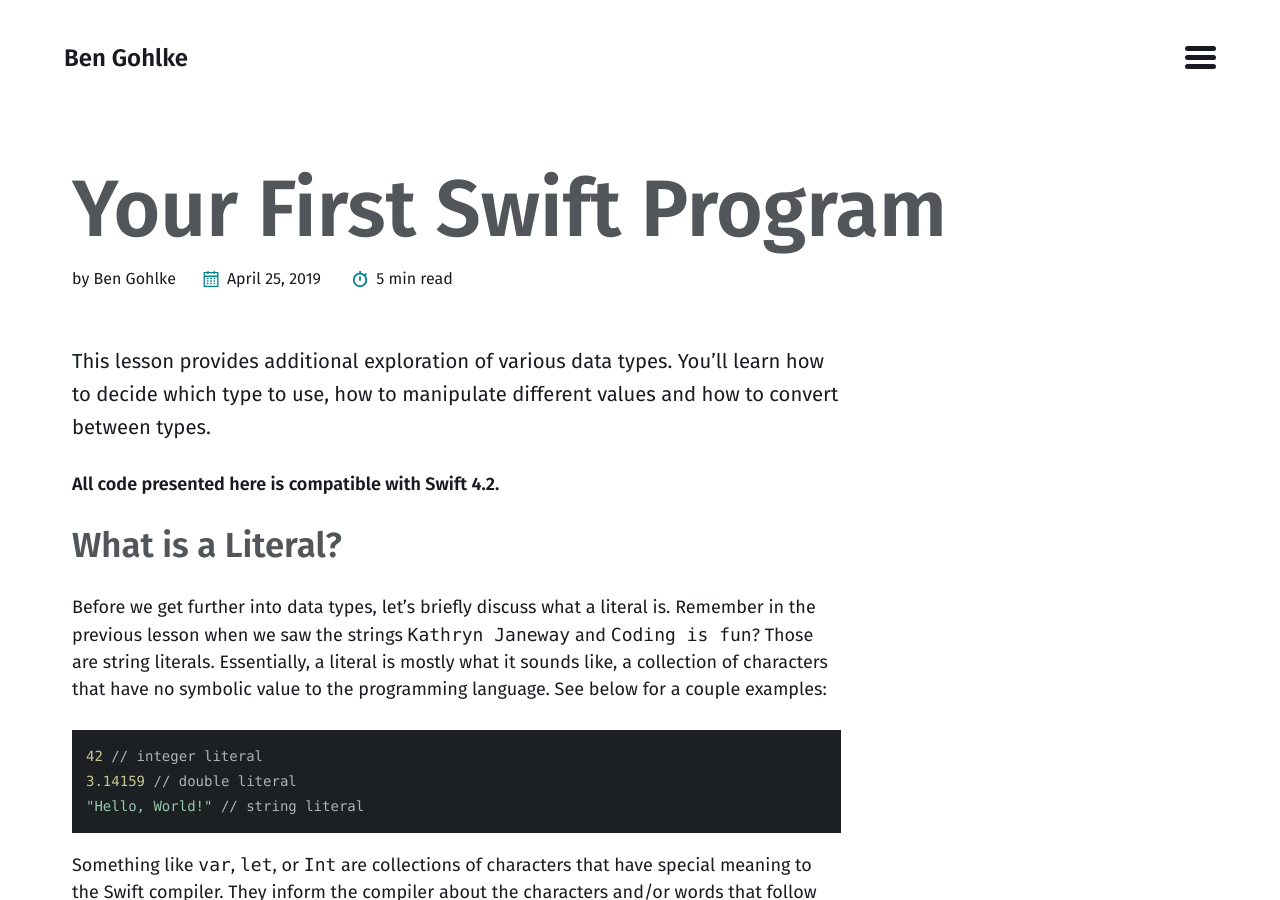
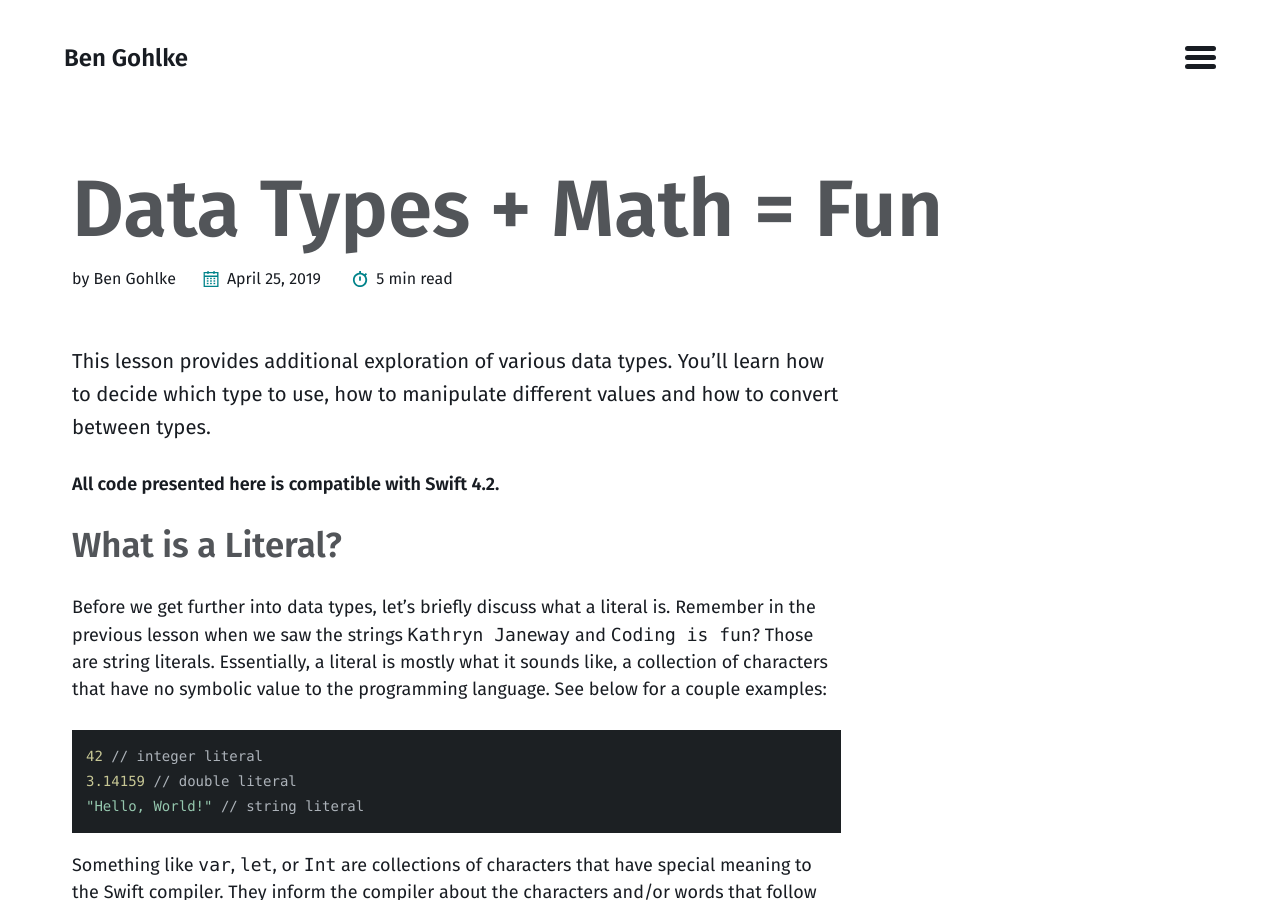
Before and after one commit to jcgohlke/bengohlke.com, a Jekyll site: the page built from _tutorials/02-data-types-plus-math-equal-fun.md, in a window 1280 px wide and 900 px high. Built offline with Jekyll 4.4.1, drawn with Linux system fonts in a browser that asks for light colours.

Commit message:
Mistitled the second swift tutorial.

```diff
--- a/_tutorials/02-data-types-plus-math-equal-fun.md
+++ b/_tutorials/02-data-types-plus-math-equal-fun.md
@@ -1,5 +1,5 @@
 ---
-title: "Your First Swift Program"
+title: "Data Types + Math = Fun"
 ---
 
 This lesson provides additional exploration of various data types. You'll learn how to decide which type to use, how to manipulate different values and how to convert between types.
```
